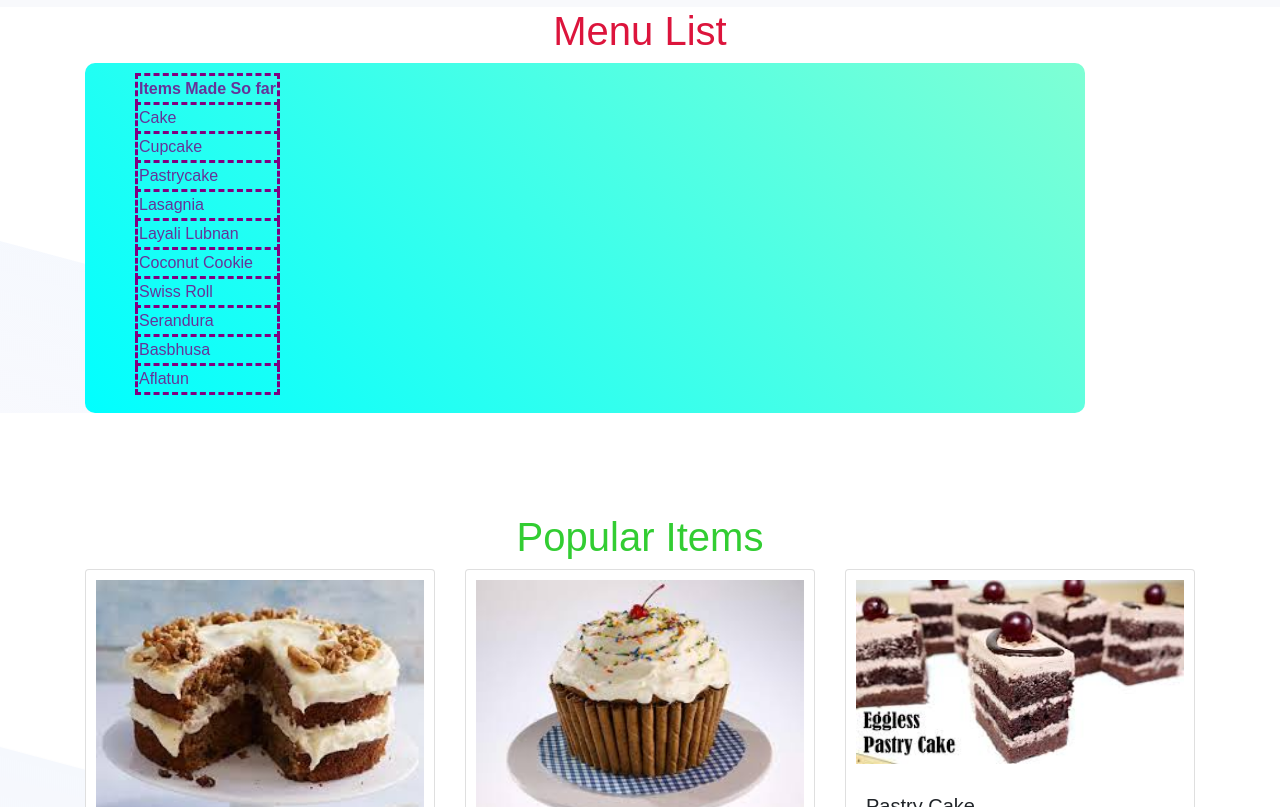
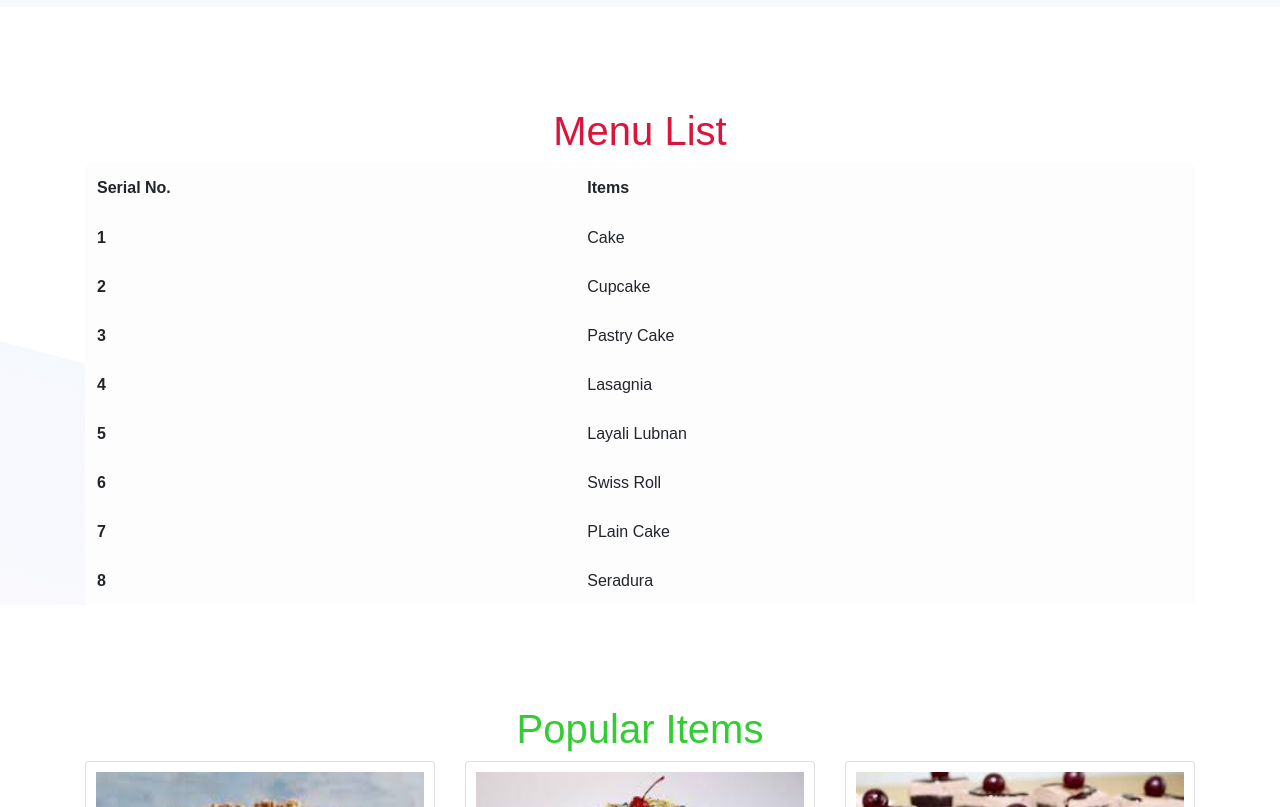
Before and after one commit to Rubayz/lazy-bakery, a plain HTML site: page index.html in a window 1280 px wide. Shown: the part 2052-2859 px from the top of the page. Drawn offline with nearby package versions, Linux system fonts and the light colour scheme.

Commit message:
table-construction updated

```diff
--- a/index.html
+++ b/index.html
@@ -108,43 +108,50 @@
     </section>
     <section id="menu-list" class="menu-list">
         <div class="container">
-            <h1 style="color: crimson;" class="text-center">Menu List</h1>
+            <h1 style="color: crimson;margin-top: 100px;" class="text-center">Menu List</h1>
             <div class="border-construction">
-                <table>
+              <table class="table table-light">
+                <thead>
                   <tr>
-                    <th>Items Made So far</th>
+                    <th scope="col">Serial No.</th>
+                    <th scope="col">Items</th>
                   </tr>
+                </thead>
+                <tbody>
                   <tr>
+                    <th scope="row">1</th>
                     <td>Cake</td>
                   </tr>
                   <tr>
+                    <th scope="row">2</th>
                     <td>Cupcake</td>
                   </tr>
                   <tr>
-                    <td>Pastrycake</td>
+                    <th scope="row">3</th>
+                    <td>Pastry Cake</td>
                   </tr>
                   <tr>
+                    <th scope="row">4</th>
                     <td>Lasagnia</td>
                   </tr>
                   <tr>
+                    <th scope="row">5</th>
                     <td>Layali Lubnan</td>
                   </tr>
                   <tr>
-                    <td>Coconut Cookie</td>
-                  </tr>
-                  <tr>
+                    <th scope="row">6</th>
                     <td>Swiss Roll</td>
                   </tr>
                   <tr>
-                    <td>Serandura</td>
+                    <th scope="row">7</th>
+                    <td>PLain Cake</td>
                   </tr>
                   <tr>
-                    <td>Basbhusa</td>
+                    <th scope="row">8</th>
+                    <td>Seradura</td>
                   </tr>
-                  <tr>
-                    <td>Aflatun</td>
-                  </tr>
-                </table>
+                </tbody>
+              </table>
             </div>
         </div>
     </section>
--- a/style.css
+++ b/style.css
@@ -49,24 +49,13 @@ body {
    background-image: url("bg/header-bg.png;");
 
 }
-.border-construction {
-    width: 1000px;
-    height: 350px;
-    background-image: linear-gradient(45deg, aqua, aquamarine);
-    border-radius: 10px;
-    padding-left: 50px;
-    padding-top: 10px;
-}
-.border-construction:hover {
-    box-shadow: 5px 10px 10px cyan;
+table:hover {
+    box-shadow: 5px 10px 10px #888888;
 }
 .menu-list {
     background-image: url("bg/footer-bg.png");
 }
-table, th, td {
-    border: 3px dashed purple;
-    color: rebeccapurple;
-}
+
 .button:hover {
     width: 150px;
     color: white;
```
